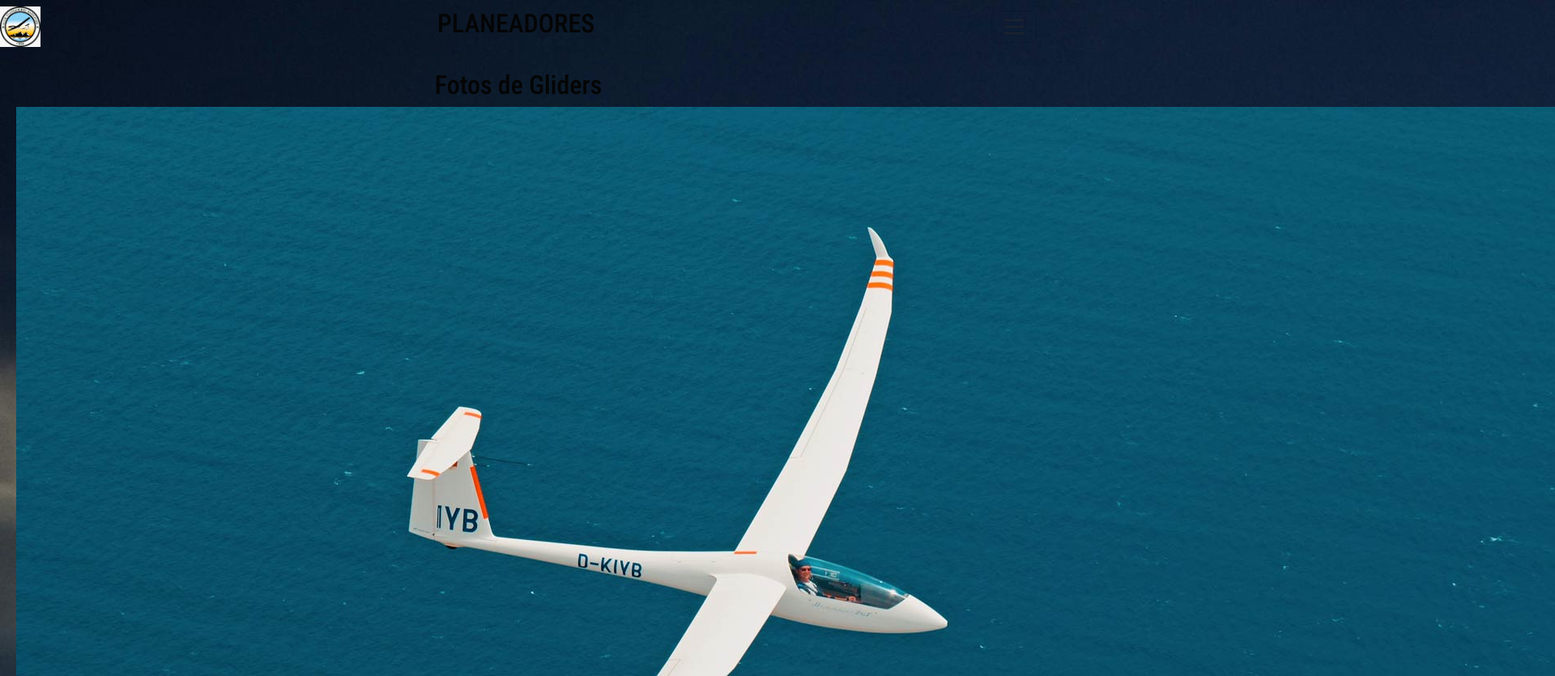
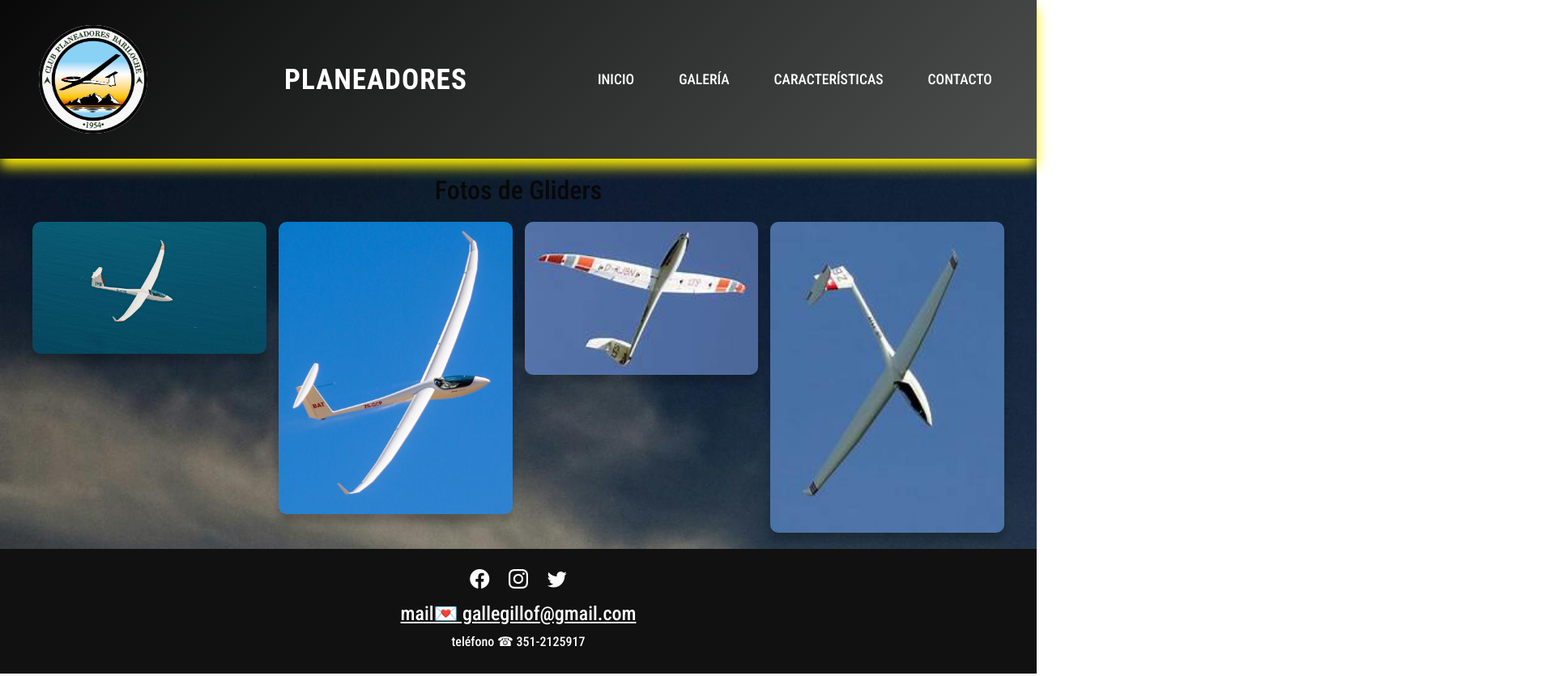
Before and after one commit to DFrank-coder/entregacoder, a website: page pages/planeadores.html in a window 1280 px wide. Shown: the top 835 px of the page at 81% size, 1920 px wide, since content can reach past the window. Drawn offline with nearby package versions, Linux system fonts and the light colour scheme.

Commit message:
Agregando scss a la página Galeria

```diff
--- a/pages/planeadores.html
+++ b/pages/planeadores.html
@@ -11,30 +11,26 @@
   <link rel="shortcut icon" href="../img/icono.jpg" type="image/x-icon">
   <link rel="stylesheet"
     href="https://cdnjs.cloudflare.com/ajax/libs/bootstrap-icons/1.5.0/font/bootstrap-icons.min.css">
+    <link rel="stylesheet" href="https://cdnjs.cloudflare.com/ajax/libs/font-awesome/5.15.4/css/all.min.css"
+    rel="stylesheet">
   <title>Home | VUELO A VELA ✈</title>
 </head>
 
 <body>
-  <header class="header sticky-top">
+  <header class="header-sticky-top">
     <nav class="navbar">
-      <img src="../img/logoplaneador.jpg" alt="logo de planeador" width="50">
-      <div class="titulo">
-        <h2>PLANEADORES</h2>
-      </div>
-      <button class="navbar-toggler" type="button" data-bs-toggle="collapse" data-bs-target="#navbarNav"
-        aria-controls="navbarNav" aria-expanded="false" aria-label="Toggle navigation">
-        <span class="navbar-toggler-icon"></span>
-      </button>
-      <div class="collapse navbar-collapse" id="navbarNav">
-        <ul class="navbar-nav ms-auto">
-          <li class="nav-item"><a class="nav-link" href="../index.html">Inicio</a></li>
-          <li class="nav-item"><a class="nav-link" href="#">Galería</a></li>
-          <li class="nav-item"><a class="nav-link" href="./caracteristicas.html">Características</a></li>
-          <li class="nav-item"><a class="nav-link" href="./contacto.html">Contacto</a></li>
+        <img src="../img/logoplaneador.jpg" alt="Logo" class="logo">
+        <div class="titulo">
+            <h1>Planeadores</h1>
+        </div>
+        <ul class="ul">
+            <li class="li"><a href="../index.html">Inicio</a></li>
+            <li class="li"><a href="#">Galería</a></li>
+            <li class="li"><a href="caracteristicas.html">Características</a></li>
+            <li class="li"><a href="contacto.html">Contacto</a></li>
         </ul>
-      </div>
     </nav>
-  </header>
+</header>
 
   <main>
     <section class="aeronautica">
--- /dev/null
+++ b/scss/_galeria.scss
@@ -0,0 +1,33 @@
+main {
+    .aeronautica {
+      text-align: center;
+      padding: 20px;
+
+      h2 {
+        font-size: 2rem;
+        margin-bottom: 20px;
+        color: $primary-color; /* Define tu color principal */
+      }
+
+      .grid-container {
+        display: grid;
+        grid-template-columns: repeat(auto-fit, minmax(200px, 1fr)); /* Distribución responsiva */
+        gap: 15px; /* Espaciado entre las imágenes */
+        justify-content: center;
+        padding: 0 20px;
+      }
+
+      .grid-item {
+        width: 100%; /* Se ajusta automáticamente al tamaño del contenedor */
+        height: auto;
+        border-radius: 10px;
+        box-shadow: 0 10px 10px rgba(0, 0, 0, 0.2); /* Añade un sombreado elegante */
+        transition: transform 0.3s ease, box-shadow 0.3s ease; /* Efecto hover suave */
+
+        &:hover {
+          transform: scale(1.05); /* Zoom suave al pasar el mouse */
+          box-shadow: 0 6px 12px rgba(0, 0, 0, 0.3); /* Mayor sombra */
+        }
+      }
+    }
+  }
--- a/scss/_main.scss
+++ b/scss/_main.scss
@@ -31,7 +31,7 @@ main {
             }
         }
     }
-/* seccion diseño*/
+
 
     .seccion-diseño {
   text-align: center;
@@ -103,7 +103,6 @@ main {
     }
   }
 }
-/* seccion habilidaddes*/
 
 .seccion-habilidades {
   text-align: center;
--- a/scss/_querries.scss
+++ b/scss/_querries.scss
@@ -1,17 +1,18 @@
+/* Responsiveness */
 /* Responsiveness */
 @media (max-width: 768px) {
-    .header-sticky-top {
-        .navbar {
+    .header-sticky-top .navbar {
         flex-direction: column;
         align-items: flex-start;
         padding: 15px 20px;
+    }
 
-            .titulo h1 {
+    .header-sticky-top .navbar .titulo h1 {
         font-size: 1.8rem;
         padding-left: 0;
     }
 
-            .ul {
+    .header-sticky-top .navbar .ul {
         flex-direction: column;
         gap: 10px;
         width: 100%;
@@ -22,17 +23,16 @@
         left: 0;
         z-index: 999;
         display: none;
+    }
 
-                &.active {
+    .header-sticky-top .navbar .ul.active {
         display: flex;
     }
 
-                .li a {
+    .header-sticky-top .navbar .ul .li a {
         width: 100%;
         text-align: left;
         padding: 12px 20px;
-                }
-            }
     }
 }
 
@@ -43,4 +43,3 @@
             flex-direction: column;
         }
     }
-}
--- a/scss/style.scss
+++ b/scss/style.scss
@@ -3,3 +3,4 @@
 @import "main";
 @import "footer";
 @import "querries";
+@import "galeria";
```
Also changed, not shown: pages/header.html (added, +14 -0 lines), css/style.css, 1 other file. Lines whose indentation alone changed are shown as unchanged.
